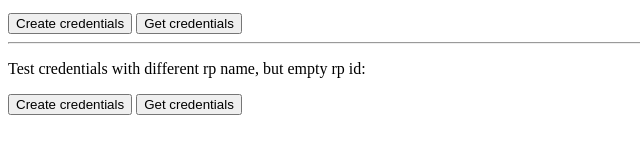
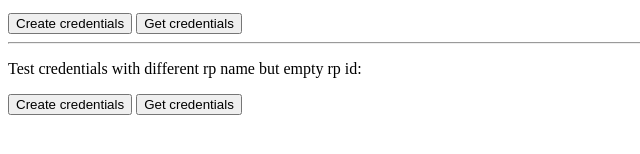
Before and after one commit to ebaizel/passkey, a plain HTML site: page index.html in a window 1280 px wide. Shown: the part 182-336 px from the top of the page, 0-640 px from the left. Drawn offline with Linux system fonts and the light colour scheme.

Commit message:
Update index.html

```diff
--- a/index.html
+++ b/index.html
@@ -18,7 +18,7 @@
 <button id="createCredentialsRandomRPButton">Create credentials</button>
 <button id="getCredentialsRandomRPButton">Get credentials</button>
 <hr>
-<p>Test credentials with different rp name, but empty rp id:</p>
+<p>Test credentials with different rp name but empty rp id:</p>
 <button id="createCredentialsShadyRPButton">Create credentials</button>
 <button id="getCredentialsShadyRPButton">Get credentials</button>
 
```
